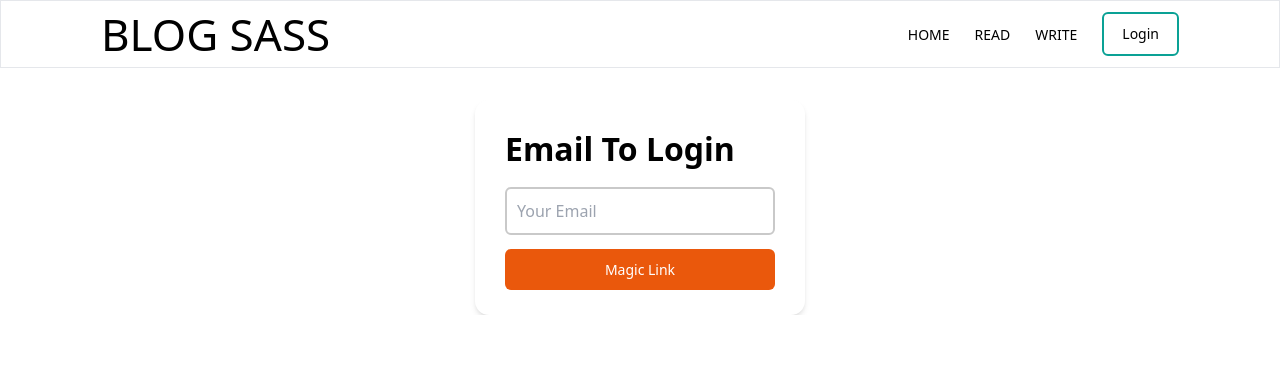
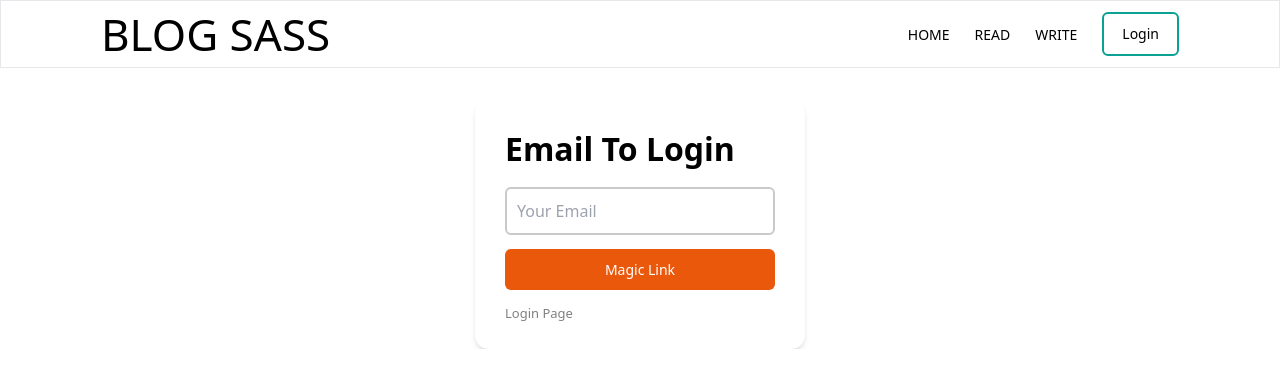
Before and after one commit to SalmanMohammed2001/sass, a Next.js app: page /magic in a window 1280 px wide. Shown: the top 388 px of the page. Built offline with nearby package versions, Linux system fonts and the light colour scheme; no server answers.

Commit message:
add magic link

```diff
--- a/src/app/components/button/custombutton.tsx
+++ b/src/app/components/button/custombutton.tsx
@@ -2,7 +2,7 @@ import React from 'react';
 
 interface CustomButtonProps {
   type: 'button' | 'submit' | 'reset';
-  onClick?: () => void ;
+  onClick?: () => void  ;
   children: React.ReactNode;
   className?: string;
 }
--- a/src/app/login/page.tsx
+++ b/src/app/login/page.tsx
@@ -10,7 +10,9 @@ import CustomInput from '../components/input/customInput';
 import CustomButton from '../components/button/custombutton';
 import Link from 'next/link';
 
+
 export default function LoginPage() {
+;
 
   const supabase = createClient();
 
--- a/src/app/login/users.ts
+++ b/src/app/login/users.ts
@@ -4,6 +4,8 @@ import { revalidatePath } from 'next/cache';
 import { redirect } from 'next/navigation';
 import { createClient } from '@/app/lib/supabase/server'
 import { Provider } from '@supabase/supabase-js';
+import { useRouter } from 'next/router';
+
 
 // Define a type for the form data
 interface FormData {
@@ -12,6 +14,7 @@ interface FormData {
 }
 
 export async function login(formData: FormData) {
+
   const supabase = createClient();
 
   const data: FormData = {
@@ -48,6 +51,7 @@ export async function signup(formData: FormData) {
   if (error) {
     redirect('/error');
   }
+
 
   redirect('/subscription');
 }
--- a/src/app/magic/page.tsx
+++ b/src/app/magic/page.tsx
@@ -10,6 +10,7 @@ import { useRouter } from 'next/navigation';
 import CustomInput from '../components/input/customInput';
 import CustomButton from '../components/button/custombutton';
 import Swal from 'sweetalert2';
+import Link from 'next/link';
 
 export default function LoginPage() {
   const router = useRouter();
@@ -67,22 +68,30 @@ console.log(email);
             },
           })
 
+          console.log(error);
+          console.log(data);
+
+
+
           if(data){
             console.log(data);
 
+           if(data.user!=null){
             router.push('/subscription');
-          }else{
+           }
+          }
             Swal.fire({
               icon: "error",
               title: error?.message,
               text: "Please fill in all fields correctly before submitting.",
             });
             return;
-          }
+
 
 
 
   };
+
 
 
 
@@ -118,11 +127,14 @@ console.log(email);
 
 
 
-        <CustomButton type="button" onClick={handlerClickAction} className="bg-[#0AA195] flex items-center justify-center gap-[10px]">
+        <CustomButton type="submit"  className="bg-[#0AA195] flex items-center justify-center gap-[10px]">
           Magic Link
         </CustomButton>
 
+        <Link href={"/login"} className={"text-[13px]  cursor-pointer"}>
+          Login Page
 
+          </Link>
 
 
       </form>
```
Also changed, not shown: src/app/page.tsx (+0 -7 lines).
